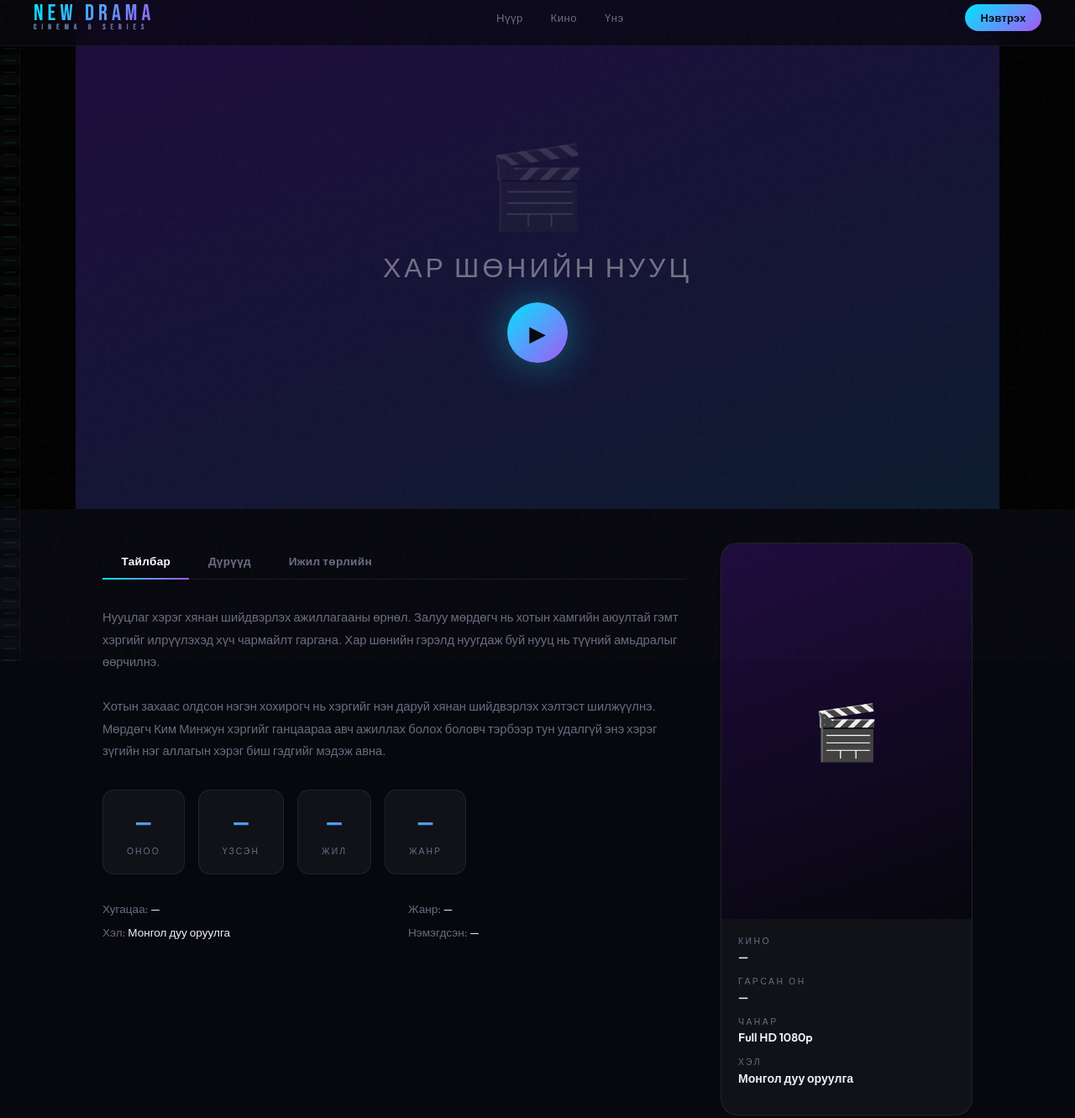
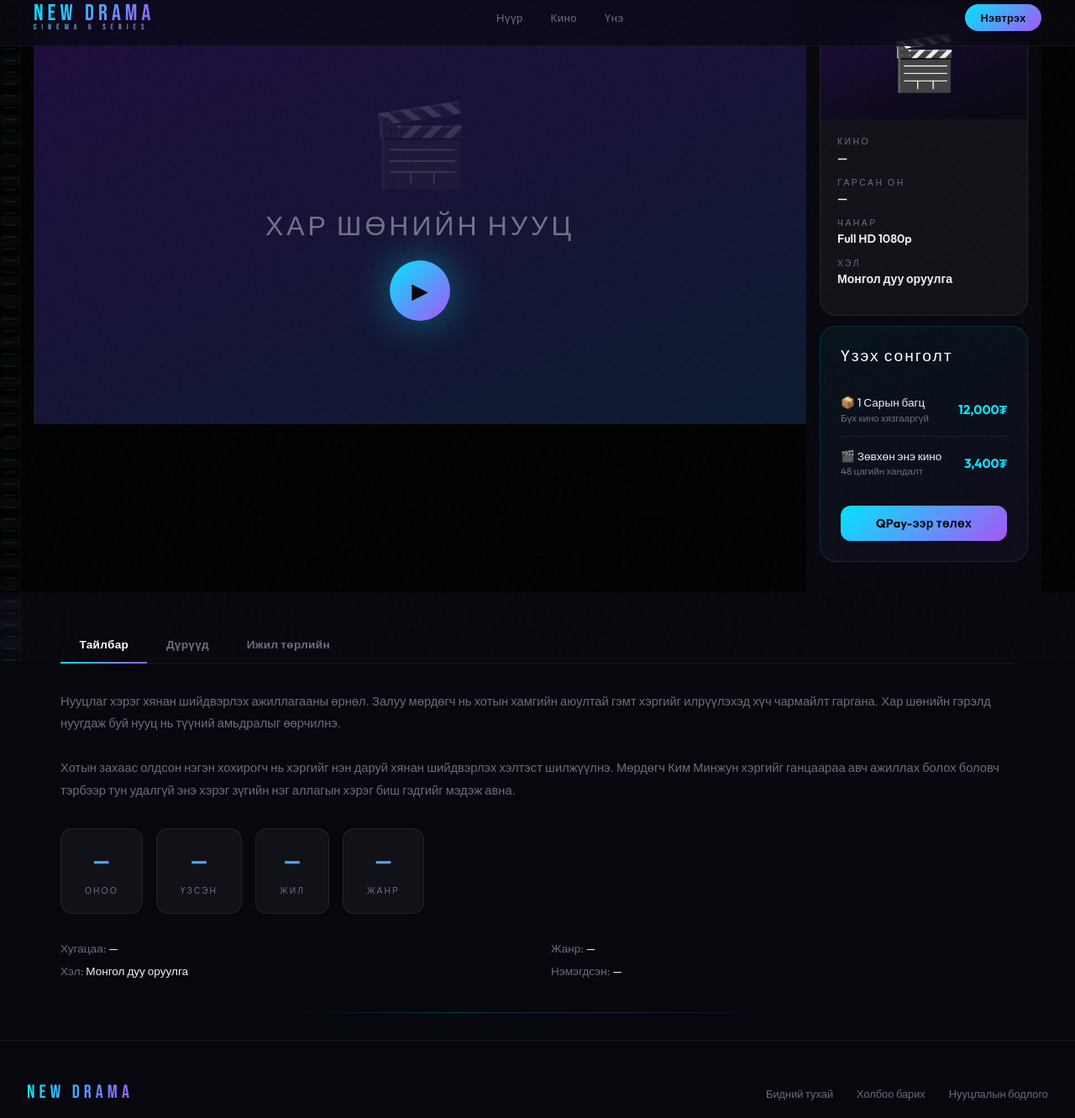
Before and after one commit to sanchirjaw/NewDrama, a website: page movie.html in a window 1280 px wide. Shown: the part 13-1344 px from the top of the page at 84% size. Drawn offline with Linux system fonts and the light colour scheme; no server answers.

Commit message:
Move sidebar next to player; details section becomes full-width
Co-Authored-By: Claude Sonnet 4.6 <noreply@anthropic.com>

```diff
--- a/movie.html
+++ b/movie.html
@@ -10,7 +10,11 @@
 .player-section {
   background:#000; position:relative;
 }
-.player-wrap { max-width:1100px; margin:0 auto; position:relative; }
+.player-with-sidebar {
+  max-width:1200px; margin:0 auto;
+  display:grid; grid-template-columns:1fr 280px;
+  align-items:start;
+}
 .player-container {
   width:100%; aspect-ratio:16/9;
   background:#000; position:relative; overflow:hidden;
@@ -53,10 +57,8 @@ bunny-iframe { width:100%; height:100%; border:none; display:block; }
 
 /* ===== DETAILS ===== */
 .details-wrap {
-  max-width:1100px; margin:0 auto;
+  max-width:1200px; margin:0 auto;
   padding:2.5rem 2rem;
-  display:grid; grid-template-columns:1fr 300px;
-  gap:2.5rem;
 }
 
 /* Tabs */
@@ -122,13 +124,13 @@ bunny-iframe { width:100%; height:100%; border:none; display:block; }
 .related-meta { font-size:0.73rem; color:var(--text-dim); }
 
 /* Sidebar */
-.movie-sidebar {}
+.movie-sidebar { background:var(--darker); padding:1rem; display:flex; flex-direction:column; gap:.75rem; }
 .info-card {
   background:var(--card); border:1px solid var(--border);
-  border-radius:var(--radius-lg); overflow:hidden; margin-bottom:1.25rem;
+  border-radius:var(--radius-lg); overflow:hidden;
 }
 .info-poster {
-  aspect-ratio:2/3;
+  aspect-ratio:16/9;
   background:linear-gradient(160deg,#1e0b3d,#07070e);
   display:flex; align-items:center; justify-content:center; font-size:4rem;
 }
@@ -156,8 +158,8 @@ bunny-iframe { width:100%; height:100%; border:none; display:block; }
 @media (max-width:1000px) {
   .movie-hero-content { grid-template-columns:1fr; }
   .movie-hero-card { display:none; }
-  .details-wrap { grid-template-columns:1fr; }
-  .movie-sidebar { display:flex; gap:1rem; flex-wrap:wrap; }
+  .player-with-sidebar { grid-template-columns:1fr; }
+  .movie-sidebar { flex-direction:row; flex-wrap:wrap; padding:.75rem; }
   .info-card { flex:1; min-width:200px; }
   .buy-card { flex:1; min-width:200px; }
 }
@@ -183,9 +185,9 @@ bunny-iframe { width:100%; height:100%; border:none; display:block; }
 </nav>
 
 
-<!-- PLAYER -->
+<!-- PLAYER + SIDEBAR -->
 <div class="player-section">
-  <div class="player-wrap">
+  <div class="player-with-sidebar">
     <div class="player-container" id="playerCont">
 
       <!-- Bunny.net embed -->
@@ -235,13 +237,36 @@ bunny-iframe { width:100%; height:100%; border:none; display:block; }
         </div>
       </div>
     </div>
+    <!-- Sidebar — player-тай зэрэгцэнэ -->
+    <div class="movie-sidebar">
+      <div class="info-card">
+        <div class="info-poster" id="sidebarPoster" style="cursor:pointer;" onclick="tryPlay()">🎬</div>
+        <div class="info-rows">
+          <div class="info-row"><div class="info-row-lbl">Кино</div><div class="info-row-val" id="sidebarTitle">—</div></div>
+          <div class="info-row"><div class="info-row-lbl">Гарсан он</div><div class="info-row-val" id="sidebarYear">—</div></div>
+          <div class="info-row"><div class="info-row-lbl">Чанар</div><div class="info-row-val">Full HD 1080p</div></div>
+          <div class="info-row"><div class="info-row-lbl">Хэл</div><div class="info-row-val" id="sidebarLang">Монгол дуу оруулга</div></div>
+        </div>
+      </div>
+      <div class="buy-card">
+        <div class="buy-card-title">Үзэх сонголт</div>
+        <div class="buy-opt" onclick="openChoiceModal()">
+          <div><div class="buy-opt-name">📦 1 Сарын багц</div><div class="buy-opt-sub">Бүх кино хязгааргүй</div></div>
+          <div class="buy-opt-price">12,000₮</div>
+        </div>
+        <div class="buy-opt" onclick="openChoiceModal()">
+          <div><div class="buy-opt-name">🎬 Зөвхөн энэ кино</div><div class="buy-opt-sub">48 цагийн хандалт</div></div>
+          <div class="buy-opt-price">3,400₮</div>
+        </div>
+        <button class="btn-primary" style="width:100%;margin-top:1.25rem;justify-content:center;border-radius:12px;" onclick="openChoiceModal()">QPay-ээр төлөх</button>
+      </div>
+    </div>
   </div>
 </div>
 
 <!-- DETAILS -->
 <div style="background:var(--darker);">
   <div class="details-wrap">
-    <div>
     <div class="dtabs">
       <button class="dtab active" onclick="switchDTab('desc',this)">Тайлбар</button>
       <button class="dtab" onclick="switchDTab('cast',this)">Дүрүүд</button>
@@ -291,32 +316,6 @@ bunny-iframe { width:100%; height:100%; border:none; display:block; }
       <a href="movie.html" class="related-item"><div class="related-thumb">🔥</div><div><div class="related-title">Галт Тэрэг</div><div class="related-meta">2024 · Триллер · ★ 8.8</div></div></a>
       <a href="movie.html" class="related-item"><div class="related-thumb">👻</div><div><div class="related-title">Харанхуйн Дуудлага</div><div class="related-meta">2024 · Аймшиг · ★ 8.5</div></div></a>
       <a href="movie.html" class="related-item"><div class="related-thumb">⚔️</div><div><div class="related-title">Эзэн Хааны Сүлд</div><div class="related-meta">2023 · Түүхэн · ★ 9.0</div></div></a>
-      </div>
-    </div>
-
-    <!-- Sidebar -->
-    <div class="movie-sidebar">
-      <div class="info-card">
-        <div class="info-poster" id="sidebarPoster" style="cursor:pointer;" onclick="tryPlay()">🎬</div>
-        <div class="info-rows">
-          <div class="info-row"><div class="info-row-lbl">Кино</div><div class="info-row-val" id="sidebarTitle">—</div></div>
-          <div class="info-row"><div class="info-row-lbl">Гарсан он</div><div class="info-row-val" id="sidebarYear">—</div></div>
-          <div class="info-row"><div class="info-row-lbl">Чанар</div><div class="info-row-val">Full HD 1080p</div></div>
-          <div class="info-row"><div class="info-row-lbl">Хэл</div><div class="info-row-val" id="sidebarLang">Монгол дуу оруулга</div></div>
-        </div>
-      </div>
-      <div class="buy-card">
-        <div class="buy-card-title">Үзэх сонголт</div>
-        <div class="buy-opt" onclick="openChoiceModal()">
-          <div><div class="buy-opt-name">📦 1 Сарын багц</div><div class="buy-opt-sub">Бүх кино хязгааргүй</div></div>
-          <div class="buy-opt-price">12,000₮</div>
-        </div>
-        <div class="buy-opt" onclick="openChoiceModal()">
-          <div><div class="buy-opt-name">🎬 Зөвхөн энэ кино</div><div class="buy-opt-sub">48 цагийн хандалт</div></div>
-          <div class="buy-opt-price">3,400₮</div>
-        </div>
-        <button class="btn-primary" style="width:100%;margin-top:1.25rem;justify-content:center;border-radius:12px;" onclick="openChoiceModal()">QPay-ээр төлөх</button>
-      </div>
     </div>
   </div>
 </div>
```
Lines whose indentation alone changed are shown as unchanged.
